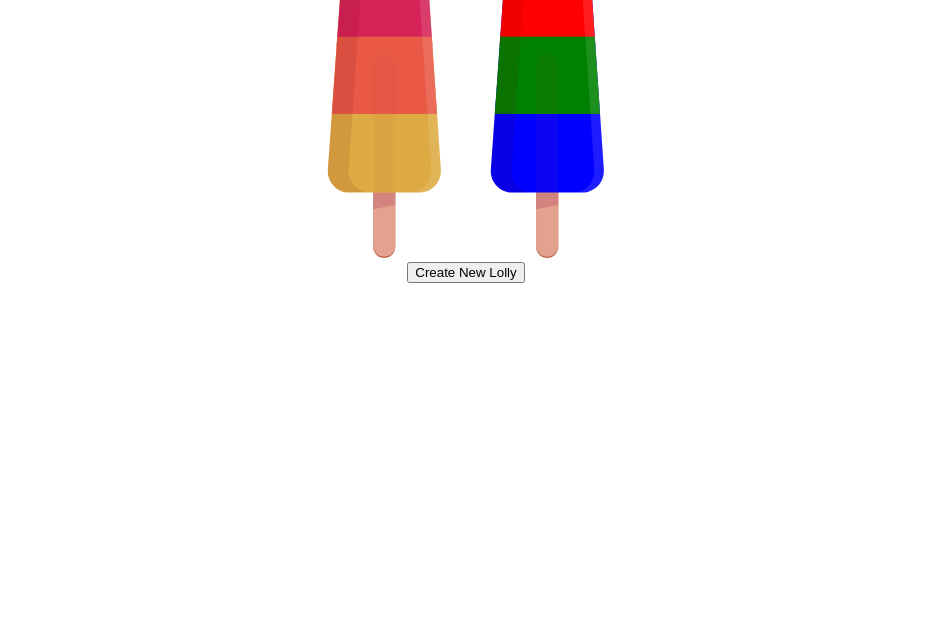
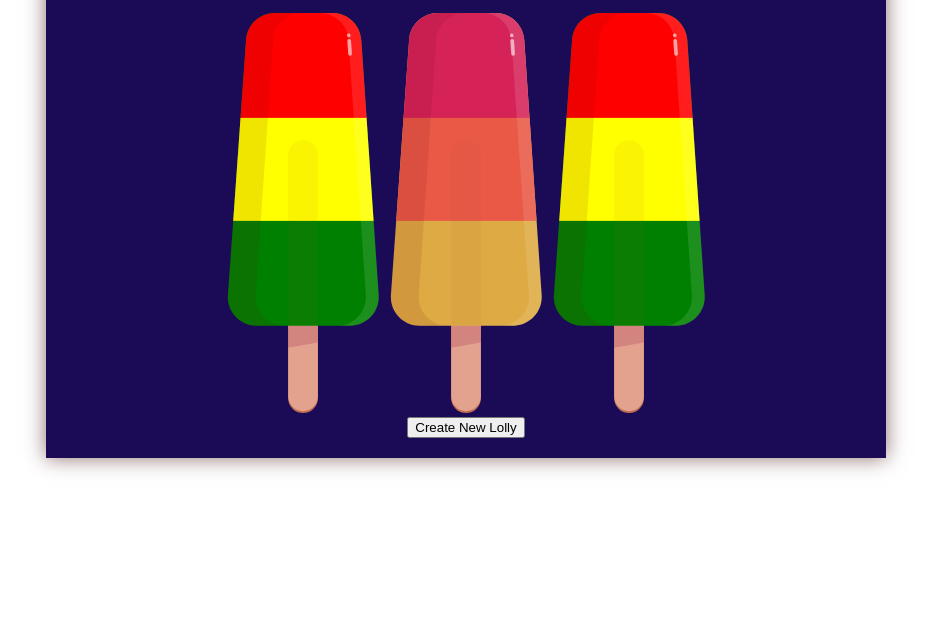
Before and after one commit to AshrafHussain786/Project-12E, a Gatsby site: page / in a window 1280 px wide. Shown: the part 156-800 px from the top of the page, without its empty margins (174-1105 px from the left). Built offline with nearby package versions, Linux system fonts and the light colour scheme; Gatsby itself is replaced by a stand-in of ours.

Commit message:
added new files

```diff
--- a/package.json
+++ b/package.json
@@ -16,9 +16,12 @@
   "dependencies": {
     "@apollo/client": "^3.3.14",
     "apollo-server-lambda": "^2.22.2",
+    "axios": "^0.21.1",
     "faunadb": "^4.1.3",
     "gatsby": "^3.2.1",
+    "gatsby-source-graphql": "^3.2.0",
     "graphql": "^15.5.0",
+    "netlify-cli": "^3.17.0",
     "react": "^17.0.1",
     "react-dom": "^17.0.1",
     "shortid": "^2.2.16"
--- a/src/component/Lolly.js
+++ /dev/null
@@ -1,38 +0,0 @@
-import React from "react"
-
-export default function Lolly({fillLollyTop, fillLollyMiddle, fillLollyBottom}) {
-  return (
-    <svg className="lollipop" width="163px" height="431px" viewBox="0 0 163 431" version="1.1" xmlns="http://www.w3.org/2000/svg">
-    <defs>
-        <path d="M50.5845697,1.80919445e-14 L112.757384,3.19744231e-14 C129.058949,2.89798741e-14 142.575449,12.6254516 143.685437,28.8891833 L162.453983,303.889183 C163.619754,320.970275 150.717838,335.762281 133.636746,336.928053 C132.934162,336.976004 132.230148,337 131.52593,337 L31,337 C13.8791728,337 -1.56668718e-14,323.120827 -1.77635684e-14,306 C-1.78535483e-14,305.265258 0.0261215736,304.530748 0.0783152276,303.797862 L19.662885,28.7978622 C20.8183904,12.5726406 34.3182545,1.0093501e-14 50.5845697,7.10542736e-15 Z" id="path-1"></path>
-        <path d="M99,2.88483832e-14 L113,3.19744231e-14 C129.301566,2.89798741e-14 142.818065,12.6254516 143.928053,28.8891833 L162.696599,303.889183 C163.862371,320.970275 150.960455,335.762281 133.879363,336.928053 C133.176779,336.976004 132.472765,337 131.768546,337 L117.768546,337 C118.472765,337 119.176779,336.976004 119.879363,336.928053 C136.960455,335.762281 149.862371,320.970275 148.696599,303.889183 L129.928053,28.8891833 C128.818065,12.6254516 115.301566,2.89798741e-14 99,3.19744231e-14 Z" id="path-3"></path>
-    </defs>
-    <g id="Page-2" stroke="none" strokeWidth="1" fill="none" fillRule="evenodd">
-        <g id="Lolly">
-            <g id="handle" transform="translate(65.000000, 137.000000)" fillRule="nonzero">
-                <rect id="Rectangle" fill="#C06C50" x="0" y="2" width="32" height="292" rx="16"></rect>
-                <rect id="Rectangle" fill="#E3A28D" x="0" y="0" width="32" height="292" rx="16"></rect>
-                <polygon id="Rectangle-Copy-3" fillOpacity="0.181584013" fill="#8C0040" points="0 200 32 200 32 218 0 223.801515"></polygon>
-            </g>
-            <mask id="mask-2" fill="white">
-                <use href="#path-1"></use>
-            </mask>
-            <use className="lollyBottom" fill={fillLollyBottom} fillRule="nonzero" href="#path-1"></use>
-            <rect className="lollyTop" fill={fillLollyTop} fillRule="nonzero" mask="url(#mask-2)" x="-25" y="-9" width="224" height="134"></rect>
-            <rect className="lollyMiddle" fill={fillLollyMiddle} fillRule="nonzero" mask="url(#mask-2)" x="-29" y="113" width="224" height="111"></rect>
-            <path d="M79.7697726,3.19744231e-14 C63.468207,2.89798741e-14 49.9517074,12.6254516 48.8417198,28.8891833 L30.0731738,303.889183 C28.9074019,320.970275 41.8093181,335.762281 58.89041,336.928053 C59.5929941,336.976004 60.2970081,337 61.0012266,337 L17,337 C-0.120827245,337 -14,323.120827 -14,306 C-14,305.265258 -13.9738784,304.530748 -13.9216848,303.797862 L5.66288496,28.7978622 C6.81839036,12.5726406 20.3182545,1.0093501e-14 36.5845697,7.10542736e-15 L79.7697726,2.77347066e-14 Z" id="shade" fill="#67000D" fillRule="nonzero" opacity="0.0961449033" mask="url(#mask-2)"></path>
-            <mask id="mask-4" fill="white">
-                <use href="#path-3"></use>
-            </mask>
-            <use id="shine" fill="#FFFFFF" fillRule="nonzero" opacity="0.113420759" href="#path-3"></use>
-            <g id="glint" opacity="0.600144159" transform="translate(130.971719, 34.105410) rotate(-94.000000) translate(-130.971719, -34.105410) translate(118.971719, 32.105410)" fill="#FFFFFF" fillRule="nonzero">
-                <rect id="Rectangle" x="20" y="4.26325641e-14" width="4" height="4" rx="2"></rect>
-                <rect id="Rectangle-Copy" x="0" y="0" width="18" height="4" rx="2"></rect>
-            </g>
-            <path d="M97,337 L65,337 L65,155 L65,153 C65,144.163444 72.163444,137 81,137 C89.836556,137 97,144.163444 97,153 L97,155 L97,337 Z" id="frozenhandle" fill="#A7563C" fillRule="nonzero" opacity="0.0615234375"></path>
-        </g>
-    </g>
-</svg>
-
-  );
-}
--- /dev/null
+++ b/src/components/lolly.jsx
@@ -0,0 +1,132 @@
+import React from 'react';
+
+const Lolly = ({ top, middle, bottom }) => {
+    return (
+        <svg
+            className="lollipop"
+            width="163px"
+            height="431px"
+            viewBox="0 0 163 431"
+            version="1.1"
+            xmlns="http://www.w3.org/2000/svg"
+            xmlnsXlink="http://www.w3.org/1999/xlink"
+        >
+            <defs>
+                <path
+                    d="M50.5845697,1.80919445e-14 L112.757384,3.19744231e-14 C129.058949,2.89798741e-14 142.575449,12.6254516 143.685437,28.8891833 L162.453983,303.889183 C163.619754,320.970275 150.717838,335.762281 133.636746,336.928053 C132.934162,336.976004 132.230148,337 131.52593,337 L31,337 C13.8791728,337 -1.56668718e-14,323.120827 -1.77635684e-14,306 C-1.78535483e-14,305.265258 0.0261215736,304.530748 0.0783152276,303.797862 L19.662885,28.7978622 C20.8183904,12.5726406 34.3182545,1.0093501e-14 50.5845697,7.10542736e-15 Z"
+                    id="path-1"
+                />
+                <path
+                    d="M99,2.88483832e-14 L113,3.19744231e-14 C129.301566,2.89798741e-14 142.818065,12.6254516 143.928053,28.8891833 L162.696599,303.889183 C163.862371,320.970275 150.960455,335.762281 133.879363,336.928053 C133.176779,336.976004 132.472765,337 131.768546,337 L117.768546,337 C118.472765,337 119.176779,336.976004 119.879363,336.928053 C136.960455,335.762281 149.862371,320.970275 148.696599,303.889183 L129.928053,28.8891833 C128.818065,12.6254516 115.301566,2.89798741e-14 99,3.19744231e-14 Z"
+                    id="path-3"
+                />
+            </defs>
+            <g id="Page-2" stroke="none" strokeWidth={1} fill="none" fillRule="evenodd">
+                <g id="Lolly">
+                    <g
+                        id="handle"
+                        transform="translate(65.000000, 137.000000)"
+                        fillRule="nonzero"
+                    >
+                        <rect
+                            id="Rectangle"
+                            fill="#C06C50"
+                            x={0}
+                            y={2}
+                            width={32}
+                            height={292}
+                            rx={16}
+                        />
+                        <rect
+                            id="Rectangle"
+                            fill="#E3A28D"
+                            x={0}
+                            y={0}
+                            width={32}
+                            height={292}
+                            rx={16}
+                        />
+                        <polygon
+                            id="Rectangle-Copy-3"
+                            fillOpacity="0.181584013"
+                            fill="#8C0040"
+                            points="0 200 32 200 32 218 0 223.801515"
+                        />
+                    </g>
+                    <mask id="mask-2" fill="white">
+                        <use xlinkHref="#path-1" />
+                    </mask>
+                    <use
+                        className="lollyBottom"
+                        fill={bottom}
+                        fillRule="nonzero"
+                        xlinkHref="#path-1"
+                    />
+                    <rect
+                        className="lollyTop"
+                        fill={top}
+                        fillRule="nonzero"
+                        mask="url(#mask-2)"
+                        x={-25}
+                        y={-9}
+                        width={224}
+                        height={134}
+                    />
+                    <rect
+                        className="lollyMiddle"
+                        fill={middle}
+                        fillRule="nonzero"
+                        mask="url(#mask-2)"
+                        x={-29}
+                        y={113}
+                        width={224}
+                        height={111}
+                    />
+                    <path
+                        d="M79.7697726,3.19744231e-14 C63.468207,2.89798741e-14 49.9517074,12.6254516 48.8417198,28.8891833 L30.0731738,303.889183 C28.9074019,320.970275 41.8093181,335.762281 58.89041,336.928053 C59.5929941,336.976004 60.2970081,337 61.0012266,337 L17,337 C-0.120827245,337 -14,323.120827 -14,306 C-14,305.265258 -13.9738784,304.530748 -13.9216848,303.797862 L5.66288496,28.7978622 C6.81839036,12.5726406 20.3182545,1.0093501e-14 36.5845697,7.10542736e-15 L79.7697726,2.77347066e-14 Z"
+                        id="shade"
+                        fill="#67000D"
+                        fillRule="nonzero"
+                        opacity="0.0961449033"
+                        mask="url(#mask-2)"
+                    />
+                    <mask id="mask-4" fill="white">
+                        <use xlinkHref="#path-3" />
+                    </mask>
+                    <use
+                        id="shine"
+                        fill="#FFFFFF"
+                        fillRule="nonzero"
+                        opacity="0.113420759"
+                        xlinkHref="#path-3"
+                    />
+                    <g
+                        id="glint"
+                        opacity="0.600144159"
+                        transform="translate(130.971719, 34.105410) rotate(-94.000000) translate(-130.971719, -34.105410) translate(118.971719, 32.105410)"
+                        fill="#FFFFFF"
+                        fillRule="nonzero"
+                    >
+                        <rect
+                            id="Rectangle"
+                            x={20}
+                            y="4.26325641e-14"
+                            width={4}
+                            height={4}
+                            rx={2}
+                        />
+                        <rect id="Rectangle-Copy" x={0} y={0} width={18} height={4} rx={2} />
+                    </g>
+                    <path
+                        d="M97,337 L65,337 L65,155 L65,153 C65,144.163444 72.163444,137 81,137 C89.836556,137 97,144.163444 97,153 L97,155 L97,337 Z"
+                        id="frozenhandle"
+                        fill="#A7563C"
+                        fillRule="nonzero"
+                        opacity="0.0615234375"
+                    />
+                </g>
+            </g>
+        </svg>
+    )
+}
+export default Lolly;
--- a/src/pages/index.js
+++ b/src/pages/index.js
@@ -1,6 +1,6 @@
 import React from "react";
-import Header from "../component/Header";
-import Lolly from '../component/Lolly';
+import Header from "../components/Header";
+import Lolly from '../components/lolly';
 import { navigate } from "gatsby";
 
 export default function Home() {
@@ -9,13 +9,19 @@ export default function Home() {
       <Header />
       <div className="listLollies">
         <div>
-          <Lolly fillLollyTop="#d52358" fillLollyMiddle="#e95946" fillLollyBottom="#deaa43"  />
+            <Lolly top="red" middle="yellow" bottom="green" />
         </div>
         <div>
-          <Lolly fillLollyTop="red" fillLollyMiddle="green" fillLollyBottom="blue"  />
+            <Lolly top="#d52358" middle="#e95946" bottom="#deaa43" />
+        </div>
+        <div>
+            <Lolly top="red" middle="yellow" bottom="green" />
         </div>
       </div>
+
       <button onClick={() => navigate("/CreateNew")}> Create New Lolly </button>
+      {/* <br/>
+      <button onClick={() => navigate("/template/lollyPage")}> Template Lolly </button> */}
     </div>
   )
 }
--- a/src/styles/main.css
+++ b/src/styles/main.css
@@ -1,11 +1,32 @@
-body {
-    text-align: center;
-}
 .container {
     width: 800px;
-    margin-left: auto;
-    margin-right: auto;
+    margin: 0 auto;
+    box-shadow: 0 0 20px #8f7070;
+    padding: 20px;
+    margin-top: 35px;
+    text-align: center;
+    background-color: #1b0b57;
+    color: white;
 }
+.main-container {
+    display: flex;
+    justify-content: space-around;
+}
+
+.form-container {
+    display: flex;
+    flex-direction: column;
+}
+
+.form-container > * {
+    margin: 10px 0;
+    padding: 8px 10px;
+}
+
+.form-container > textarea {
+    height: 250px;
+}
+
 .listLollies {
     display: flex;
     flex-direction: row;
@@ -13,14 +34,7 @@ body {
 }
 
 .listLollies .lollipop, .lollyFormDiv .lollipop {
-    height: 300px;
-}
-
-.lollyFormDiv {
-    display: flex;
-    flex-direction: row;
-    justify-content: center;
-    align-items: center;
+    height: 400px;
 }
 
 .lollyFlavourDiv {
@@ -44,10 +58,9 @@ body {
     margin-top: -10px;
     margin-left: -10px;
 }
-
-.lollyFrom {
+.lollyFormDiv {
     display: flex;
-    flex-direction: column;
+    flex-direction: row;
     justify-content: center;
     align-items: center;
 }
```
Also changed, not shown: src/template/lollyPage.jsx (added, +31 -0 lines), src/components/Header.jsx (renamed from src/component/Header.js), 2 other files.
